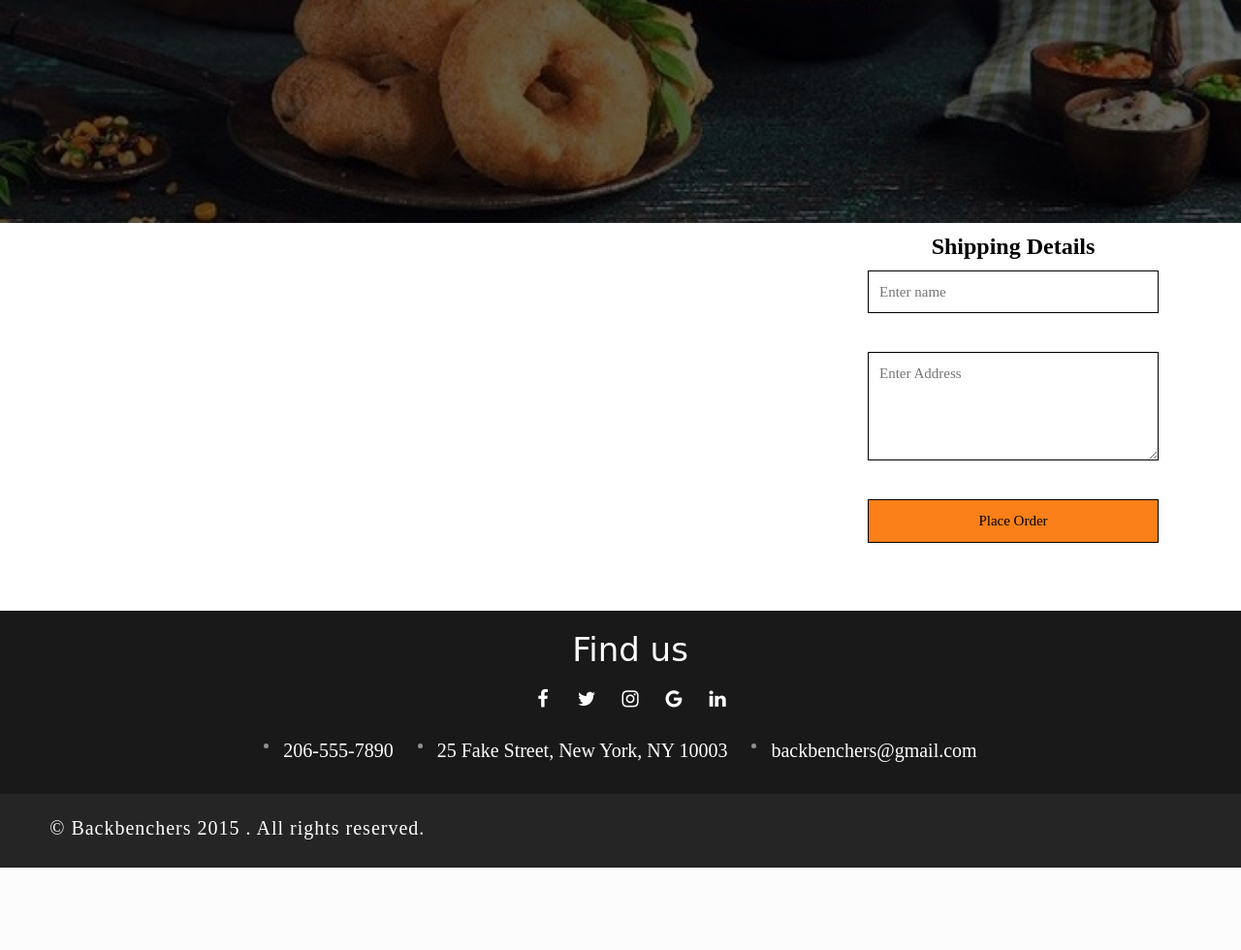
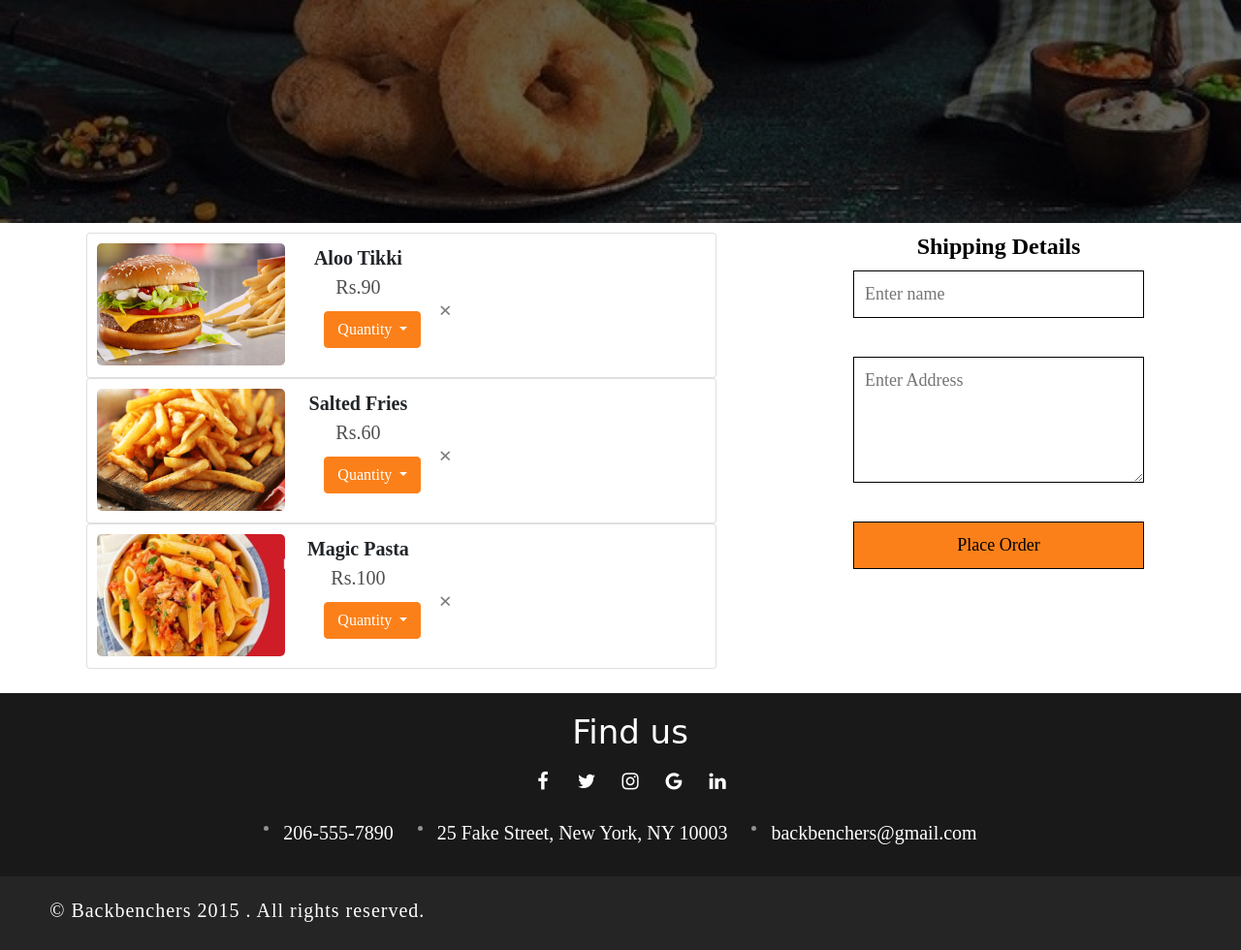
Before and after one commit to vidyaarumugam/Restaurant-Website, a PHP site: page /view_cart.php in a window 1280 px wide. Shown: the part 570-1550 px from the top of the page at 97% size. Before the commit the page ends 1465 px from the top, so only its background shows below. Run offline with PHP 8.4, Linux system fonts and the light colour scheme; data comes from the database, SQL or seed files in the repository; some libraries are stand-ins or nearby versions.

Commit message:
add view cart

```diff
--- a/css/view_cart.css
+++ b/css/view_cart.css
@@ -31,10 +31,21 @@ body {
 }
 
 .ofo-main .ofo-column {
+    margin: 10px;
+    display: flex;
+    /* justify-content: flex-end; */
+    float: left;
+    width: 60%;
+    margin-left: 30px;
+    justify-content: center;
+}
+
+.ofo-main .ofo-column-shipping {
     margin-left: 10px;
     margin-right: 10px;
     display: flex;
     justify-content: flex-end;
+    float: right;
 }
 
 .heading h2 {
@@ -53,7 +64,7 @@ button {
     outline: none;
     padding: 10px 11px;
     border: 1px #000 solid;
-    font-size: 15px;
+    font-size: 18px;
     background: #fff;
     display: block;
     margin-top: 10px;
@@ -116,6 +127,10 @@ input[type=password] {
 
 .modal .ofo-container {
     padding: 16px;
+}
+
+.ofo-row-1 {
+    margin-bottom: 15px;
 }
 
 
@@ -202,3 +217,73 @@ h4 {
         width: 100%;
     }
 }
+
+.card-container {
+    display: flex;
+    flex-direction: row;
+    flex-wrap: wrap;
+    justify-content: center;
+}
+
+.card {
+    width: 650px;
+    height: 150px;
+    flex-direction: row;
+}
+
+.res-image {
+    height: 85%;
+    width: 30%;
+    border-radius: 5px;
+    transform: none;
+    opacity: 1;
+    will-change: transform, opacity;
+    object-fit: cover;
+    transition: opacity 0.25s ease 0s, transform 0.25s ease 0s;
+    margin: 10px;
+}
+
+.res-details {
+    margin-top: 10px;
+    display: flex;
+    flex-direction: column;
+}
+
+.res-name {
+    font-weight: bold;
+    font-size: 20px;
+    display: inline-flex;
+    flex-grow: 1;
+}
+
+.rating-value {
+    color: rgb(79, 79, 79);
+}
+
+.veg-indian-vegetarian:before {
+    margin-right: 10px;
+}
+
+.btn {
+    width: 100px;
+    margin-left: 30px;
+}
+
+.close {
+    width: 50px;
+}
+
+.btn-primary {
+    background-color: #fc8019;
+    border-color: #fc8019;
+}
+
+.btn.btn-primary.dropdown-toggle {
+    background-color: #fc8019;
+    border-color: #fc8019;
+}
+
+.btn-primary:hover {
+    background-color: #fc8019;
+    border-color: #fc8019;
+}
--- a/footer.html
+++ b/footer.html
@@ -30,7 +30,7 @@
     </div>
     <div class="ofo-to-top-holder">
         <div class="ofo-container">
-            <p> <span>© Backbenchers 2015 . </span> All rights reserved.</p>
+            <p> <span>&copy; Backbenchers 2015 . </span> All rights reserved.</p>
         </div>
     </div>
 </footer>
--- a/view_cart.php
+++ b/view_cart.php
@@ -1,25 +1,28 @@
 <?php
 include("config.php");
 include("header2.html");
+// header("Content-Type: application/json; charset=UTF-8");
+// $_POST = json_decode(file_get_contents('php://input'), true);
+// $allocate_data = json_decode($_REQUEST['data']);
+// echo($allocate_data);
+// echo($_POST);
+// $teacher= $allocate_data->{'teacher'};
+// $student= $allocate_data->{'student'};
+
 ?>
 <!DOCTYPE html>
 <html>
 
 <head>
-
-    <script src="http://ajax.googleapis.com/ajax/libs/jquery/1.9.1/jquery.min.js"></script>
-    <link href="//maxcdn.bootstrapcdn.com/bootstrap/4.0.0/css/bootstrap.min.css" rel="stylesheet" id="bootstrap-css">
-    <script src="//maxcdn.bootstrapcdn.com/bootstrap/4.0.0/js/bootstrap.min.js"></script>
-    <script src="//cdnjs.cloudflare.com/ajax/libs/jquery/3.2.1/jquery.min.js"></script>
+    <link rel="stylesheet" href="http://static.sasongsmat.nu/fonts/vegetarian.css" />
+    <link rel="stylesheet" href="https://maxcdn.bootstrapcdn.com/bootstrap/4.5.2/css/bootstrap.min.css">
+  <script src="https://ajax.googleapis.com/ajax/libs/jquery/3.5.1/jquery.min.js"></script>
+  <script src="https://cdnjs.cloudflare.com/ajax/libs/popper.js/1.16.0/umd/popper.min.js"></script>
+  <script src="https://maxcdn.bootstrapcdn.com/bootstrap/4.5.2/js/bootstrap.min.js"></script>
     <link rel="stylesheet" type="text/css" href="./css/view_cart.css">
     <script>
-        function testJS() {
-
-            var b = document.getElementById('name').getAttribute('data-foodid');
-
-            alert(b);
-
-        }
+        var favoriteMovie = sessionStorage.getItem('favoriteMovie');
+        //   alert(favoriteMovie);
         var modal = document.getElementById('id01');
         window.onclick = function(event) {
             if (event.target == modal) {
@@ -36,8 +39,55 @@ include("header2.html");
         </div>
     </div>
     <div class="ofo-main">
-        <div class="ofo-row">
+        <div class="ofo-row-1">
             <div class="ofo-column">
+                <div class="card-container">
+                    <?php
+                    $id = ["1", "2", "3"];
+                    foreach ($id as $char) {
+                        $query = "SELECT * FROM `tbl_images` WHERE id = '$char'";
+                        $search_result = mysqli_query($conn, $query);
+                        while ($rows = mysqli_fetch_array($search_result)) {
+
+                            echo
+                            '
+				<div class="card">
+				<img src="' . $rows['image'] . '" class = "res-image"/>
+				<div class="res-details">
+				<div>
+					<div id="name" data-foodid="' . $rows['id'] . '" class="res-name"><span class="veg-indian-vegetarian"></span>' . $rows['Name'] . '</div>
+
+					</div>
+					<div class="rating-value">Rs.' . $rows['Price'] . '</div>
+                    <div class="dropdown">
+                    <button type="button" class="btn btn-primary dropdown-toggle" data-toggle="dropdown">
+                      Quantity
+                    </button>
+                    <div class="dropdown-menu">
+                      <li class="dropdown-item" href="#">1</li>
+                      <li class="dropdown-item" href="#">2</li>
+                      <li class="dropdown-item" href="#">3</li>
+                      <li class="dropdown-item" href="#">4</li>
+                      <li class="dropdown-item" href="#">5</li>
+                      <li class="dropdown-item" href="#">6</li>
+                      <li class="dropdown-item" href="#">7</li>
+                      <li class="dropdown-item" href="#">8</li>
+                      <li class="dropdown-item" href="#">9</li>
+                      <li class="dropdown-item" href="#">10</li>
+                    </div>
+                  </div>
+				</div>
+                <button type="button" class="close" aria-label="Close">
+  <span aria-hidden="true">&times;</span>
+</button>
+			</div>
+					';
+                        }
+                    }
+                    ?>
+                </div>
+            </div>
+            <div class="ofo-column-shipping">
                 <div class="sqs-block-content">
 
                     <div class="shipping">
@@ -60,13 +110,13 @@ include("header2.html");
         <form class="modal-content animate" action="/action_page.php">
 
             <div class="ofo-container">
-                <label ><b>Username</b></label>
-                <input type="text" placeholder="Enter Username" name="uname" required>
+                <h4 style="text-align:center;margin-bottom:20px;">Payment Mode</h4>
+                <input type="radio" id="cod" value="cod" name="payment">
+                <label for="cod">Cash on delivery</label><br>
+                <input type="radio" id="online" value="online" name="payment">
+                <label for="online">Online Payment</label>
 
-                <label><b>Password</b></label>
-                <input type="password" placeholder="Enter Password" name="psw" required>
-
-                <button type="submit">Login</button>
+                <button type="submit"><b>Proceed</b></button>
 
             </div>
 
```
Also changed, not shown: css/food_item.css (+52 -3 lines), food_item.php (+42 -3 lines), success.html (added, +16 -0 lines).
